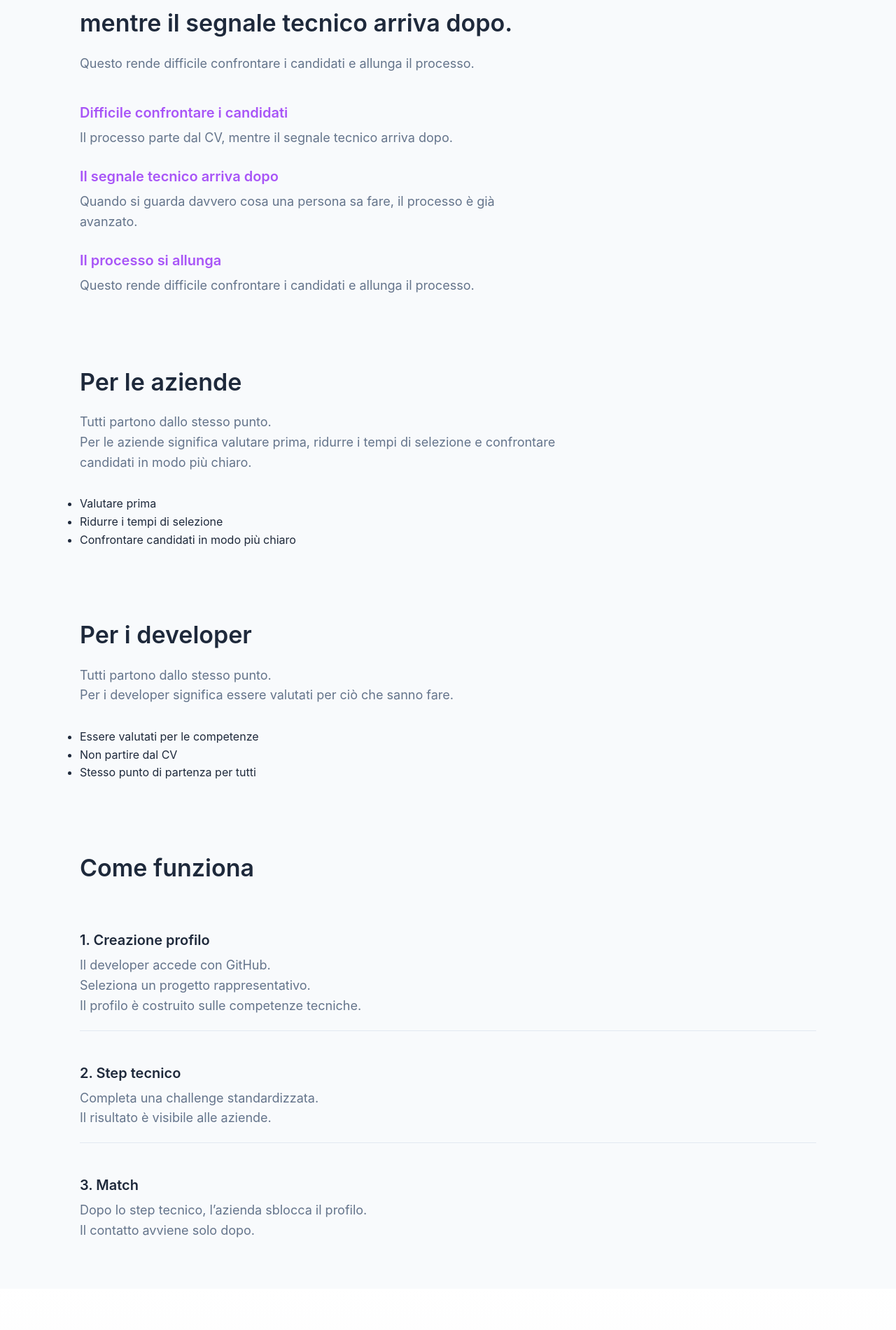
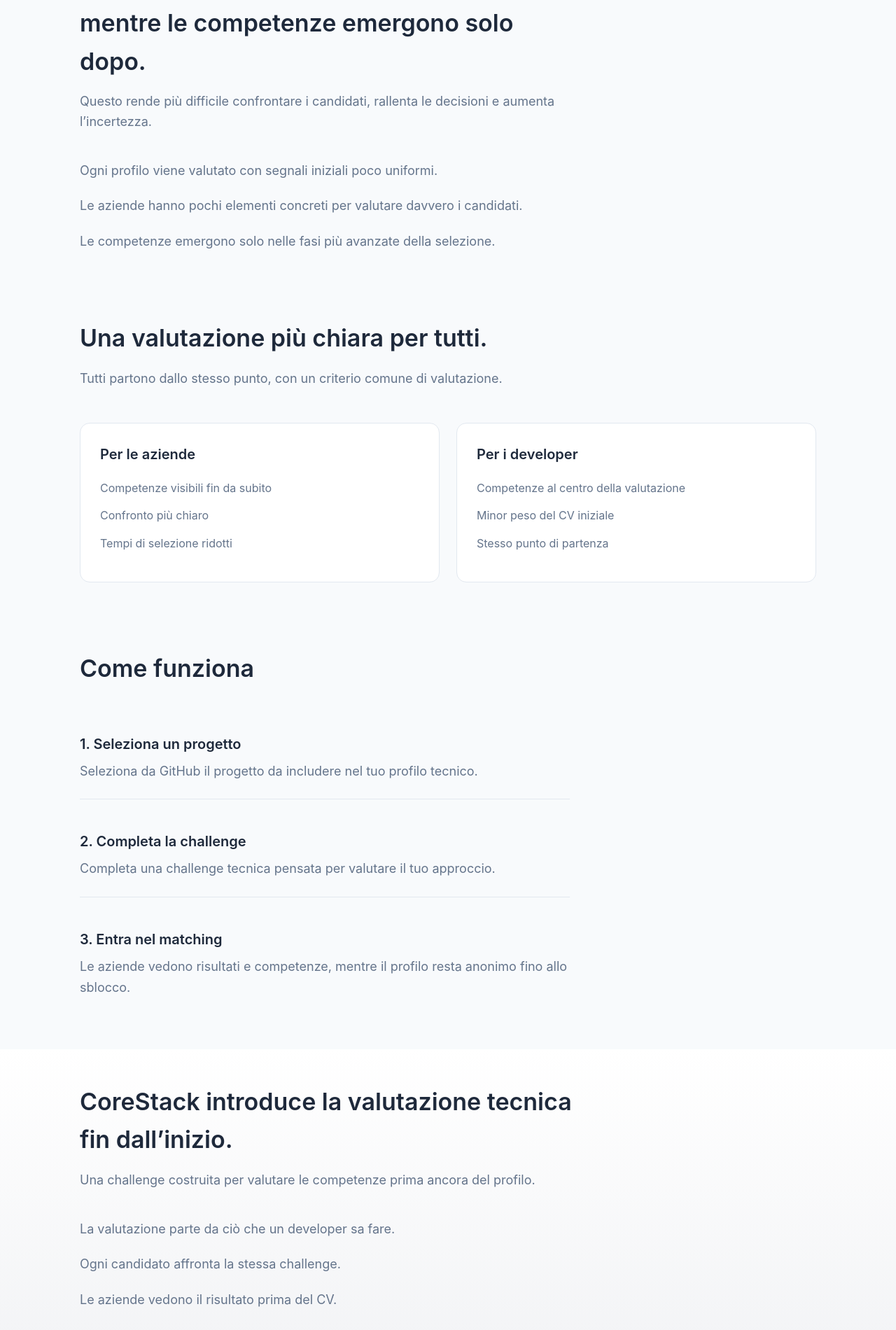
Before and after one commit to claudiasilvestri/CoreStack, a React (Vite) app: page / in a window 1280 px wide. Shown: the part 662-2562 px from the top of the page at 70% size. Built offline with nearby package versions, Linux system fonts and the light colour scheme.

Commit message:
feat: finalize homepage copy and messaging

```diff
--- a/src/app.jsx
+++ b/src/app.jsx
@@ -7,6 +7,7 @@ import DashboardDev from "./pages/dashboard-dev";
 import DashboardStartup from "./pages/dashboard-startup";
 import PublicProfile from "./pages/publicprofile";
 import ProtectedRoute from "./components/protectedroute";
+import Browse from "./pages/browse"
 
 function App() {
   return (
@@ -38,6 +39,8 @@ function App() {
         />
 
         <Route path="/profile/:id" element={<PublicProfile />} />
+
+       <Route path="/browse" element={<Browse />} />
       </Routes>
     </>
   );
--- /dev/null
+++ b/src/components/AudienceSection.jsx
@@ -0,0 +1,43 @@
+function AudienceSection() {
+  return (
+    <section className="section">
+      <div className="container section-center">
+
+        <div className="section-content">
+          <h2>Una valutazione più chiara per tutti.</h2>
+
+          <p className="section-sub">
+            Tutti partono dallo stesso punto, con un criterio comune di valutazione.
+          </p>
+        </div>
+
+        <div className="audience-grid">
+
+          <div className="audience-column">
+            <h3>Per le aziende</h3>
+
+            <ul>
+              <li>Competenze visibili fin da subito</li>
+              <li>Confronto più chiaro</li>
+              <li>Tempi di selezione ridotti</li>
+            </ul>
+          </div>
+
+          <div className="audience-column">
+            <h3>Per i developer</h3>
+
+            <ul>
+              <li>Competenze al centro della valutazione</li>
+              <li>Minor peso del CV iniziale</li>
+              <li>Stesso punto di partenza</li>
+            </ul>
+          </div>
+
+        </div>
+
+      </div>
+    </section>
+  );
+}
+
+export default AudienceSection;
--- a/src/components/ForCompanies.jsx
+++ /dev/null
@@ -1,31 +0,0 @@
-function ForCompanies() {
-  return (
-    <section className="section">
-      <div className="container section-center">
-        <div className="section-content">
-          <h2>Per le aziende</h2>
-
-          <p className="section-sub">
-            Tutti partono dallo stesso punto.
-          </p>
-
-          <p className="section-def">
-            Per le aziende significa valutare prima, ridurre i tempi di selezione e confrontare candidati in modo più chiaro.
-          </p>
-        </div>
-
-        <div className="cards-grid">
-          <div className="card">
-            <ul>
-              <li>Valutare prima</li>
-              <li>Ridurre i tempi di selezione</li>
-              <li>Confrontare candidati in modo più chiaro</li>
-            </ul>
-          </div>
-        </div>
-      </div>
-    </section>
-  );
-}
-
-export default ForCompanies;
--- a/src/components/ForDevelopers.jsx
+++ /dev/null
@@ -1,31 +0,0 @@
-function ForDevelopers() {
-  return (
-    <section className="section">
-      <div className="container section-center">
-        <div className="section-content">
-          <h2>Per i developer</h2>
-
-          <p className="section-sub">
-            Tutti partono dallo stesso punto.
-          </p>
-
-          <p className="section-def">
-            Per i developer significa essere valutati per ciò che sanno fare.
-          </p>
-        </div>
-
-        <div className="cards-grid">
-          <div className="card">
-            <ul>
-              <li>Essere valutati per le competenze</li>
-              <li>Non partire dal CV</li>
-              <li>Stesso punto di partenza per tutti</li>
-            </ul>
-          </div>
-        </div>
-      </div>
-    </section>
-  );
-}
-
-export default ForDevelopers;
--- a/src/components/ProblemSection.jsx
+++ b/src/components/ProblemSection.jsx
@@ -4,36 +4,21 @@ function ProblemSection() {
       <div className="container">
 
         <div className="section-content">
-          <h2>Il processo di selezione parte dal CV, mentre il segnale tecnico arriva dopo.</h2>
+          <h2>
+            Il processo di selezione parte dal CV, mentre le competenze emergono solo dopo.
+          </h2>
 
           <p className="section-sub">
-            Questo rende difficile confrontare i candidati e allunga il processo.
+            Questo rende più difficile confrontare i candidati, rallenta le decisioni e aumenta l’incertezza.
           </p>
         </div>
 
-        <div className="solution-points">
+        <div className="problem-text">
+          <p>Ogni profilo viene valutato con segnali iniziali poco uniformi.</p>
 
-          <div className="solution-point">
-            <h3>Difficile confrontare i candidati</h3>
-            <p>
-              Il processo parte dal CV, mentre il segnale tecnico arriva dopo.
-            </p>
-          </div>
+          <p>Le aziende hanno pochi elementi concreti per valutare davvero i candidati.</p>
 
-          <div className="solution-point">
-            <h3>Il segnale tecnico arriva dopo</h3>
-            <p>
-              Quando si guarda davvero cosa una persona sa fare, il processo è già avanzato.
-            </p>
-          </div>
-
-          <div className="solution-point">
-            <h3>Il processo si allunga</h3>
-            <p>
-              Questo rende difficile confrontare i candidati e allunga il processo.
-            </p>
-          </div>
-
+          <p>Le competenze emergono solo nelle fasi più avanzate della selezione.</p>
         </div>
 
       </div>
--- a/src/components/ProcessSection.jsx
+++ b/src/components/ProcessSection.jsx
@@ -6,22 +6,24 @@ function ProcessSection() {
 
         <div className="steps">
           <div className="step">
-            <h3>1. Creazione profilo</h3>
-            <p>Il developer accede con GitHub.</p>
-            <p>Seleziona un progetto rappresentativo.</p>
-            <p>Il profilo è costruito sulle competenze tecniche.</p>
+            <h3>1. Seleziona un progetto</h3>
+            <p>
+              Seleziona da GitHub il progetto da includere nel tuo profilo tecnico.
+            </p>
           </div>
 
           <div className="step">
-            <h3>2. Step tecnico</h3>
-            <p>Completa una challenge standardizzata.</p>
-            <p>Il risultato è visibile alle aziende.</p>
+            <h3>2. Completa la challenge</h3>
+            <p>
+              Completa una challenge tecnica pensata per valutare il tuo approccio.
+            </p>
           </div>
 
           <div className="step">
-            <h3>3. Match</h3>
-            <p>Dopo lo step tecnico, l’azienda sblocca il profilo.</p>
-            <p>Il contatto avviene solo dopo.</p>
+            <h3>3. Entra nel matching</h3>
+            <p>
+              Le aziende vedono risultati e competenze, mentre il profilo resta anonimo fino allo sblocco.
+            </p>
           </div>
         </div>
       </div>
--- a/src/components/SolutionSection.jsx
+++ b/src/components/SolutionSection.jsx
@@ -1,40 +1,24 @@
 function SolutionSection() {
   return (
     <section className="section section-alt">
-      <div className="container section-center">
+      <div className="container">
 
         <div className="section-content">
-          <h2>Un nuovo punto di partenza.</h2>
+          <h2>
+            CoreStack introduce la valutazione tecnica fin dall’inizio.
+          </h2>
 
           <p className="section-sub">
-            CoreStack sposta il primo step sulle competenze, attraverso una challenge tecnica e realistica.
-            Le aziende vedono prima il risultato, e solo dopo il CV.
+            Una challenge costruita per valutare le competenze prima ancora del profilo.
           </p>
         </div>
 
-        <div className="solution-points">
+        <div className="solution-text">
+          <p>La valutazione parte da ciò che un developer sa fare.</p>
 
-          <div className="solution-point">
-            <h3>Competenze prima del profilo</h3>
-            <p>
-              CoreStack sposta il primo step sulle competenze.
-            </p>
-          </div>
+          <p>Ogni candidato affronta la stessa challenge.</p>
 
-          <div className="solution-point">
-            <h3>Step tecnico iniziale</h3>
-            <p>
-              Attraverso una challenge tecnica e realistica.
-            </p>
-          </div>
-
-          <div className="solution-point">
-            <h3>Risultato prima del CV</h3>
-            <p>
-              Le aziende vedono prima il risultato, e solo dopo il CV.
-            </p>
-          </div>
-
+          <p>Le aziende vedono il risultato prima del CV.</p>
         </div>
 
       </div>
--- a/src/components/hero.jsx
+++ b/src/components/hero.jsx
@@ -9,7 +9,7 @@ function Hero() {
           </h1>
 
           <p>
-            Uno step tecnico iniziale, condiviso tra frontend developer e aziende.
+            Una challenge tecnica costruita sulle competenze richieste dal mercato.
           </p>
         </div>
 
--- a/src/layout/home.css
+++ b/src/layout/home.css
@@ -1,3 +1,7 @@
+/* =========================
+   HERO
+========================= */
+
 .hero {
   padding: 140px 0 100px;
 }
@@ -9,7 +13,7 @@
 .hero h1 {
   font-size: 50px;
   font-weight: 600;
-  color: #1e293b;
+  color: var(--text);
 }
 
 .hero p {
@@ -25,38 +29,69 @@
   margin-top: 32px;
   display: flex;
   gap: 16px;
+  flex-wrap: wrap;
 }
+
+
+/* =========================
+   SECTION VARIANT
+========================= */
 
 .section-alt {
   background: linear-gradient(to bottom, #ffffff, #f3f4f6);
 }
 
-.solution-points {
+
+/* =========================
+   PROBLEM
+========================= */
+
+.problem-text {
   margin-top: 40px;
   display: flex;
   flex-direction: column;
-  gap: 24px;
+  gap: 20px;
+  max-width: 700px;
 }
 
-.solution-point {
-  max-width: 600px;
-  text-align: left;
+.problem-text p {
+  font-size: 18px;
+  line-height: 1.7;
+  color: var(--muted);
 }
 
-.solution-point h3 {
-  color: var(--primary);
-  margin-bottom: 6px;
+/* =========================
+   SOLUTION
+========================= */
+
+.solution-text {
+  margin-top: 40px;
+  display: flex;
+  flex-direction: column;
+  gap: 20px;
+  max-width: 700px;
 }
+
+.solution-text p {
+  font-size: 18px;
+  line-height: 1.7;
+  color: var(--muted);
+}
+
+/* =========================
+   PROCESS
+========================= */
 
 .steps {
   display: grid;
-  gap: 24px;
+  gap: 20px;
   margin-top: 40px;
 }
 
 .step {
-  padding: 20px 0;
+  padding: 24px 0;
   border-bottom: 1px solid var(--border);
+  max-width: 700px;
 }
 
 .step:last-child {
@@ -64,17 +99,80 @@
 }
 
 .step h3 {
-  margin-bottom: 6px;
+  margin-bottom: 8px;
+  font-weight: 600;
+  color: var(--text);
 }
+
+.step p {
+  color: var(--muted);
+  line-height: 1.7;
+}
+
+/* =========================
+   AUDIENCE SECTION
+========================= */
+
+.audience-grid {
+  margin-top: 48px;
+  display: grid;
+  grid-template-columns: repeat(2, 1fr);
+  gap: 24px;
+}
+
+.audience-column {
+  padding: 28px;
+  background: white;
+  border: 1px solid var(--border);
+  border-radius: 14px;
+  text-align: left;
+}
+
+.audience-column h3 {
+  margin-bottom: 20px;
+  color: var(--text);
+}
+
+.audience-column ul {
+  list-style: none;
+  padding: 0;
+  margin: 0;
+}
+
+.audience-column li {
+  margin-bottom: 14px;
+  color: var(--muted);
+  line-height: 1.6;
+}
+
+/* =========================
+   CTA
+========================= */
 
 .cta-section {
   text-align: center;
 }
 
-.cta-buttons {
-  margin-top: 32px;
-  display: flex;
+.cta-section .cta-buttons {
   justify-content: center;
-  gap: 16px;
-  flex-wrap: wrap;
 }
+
+
+/* =========================
+   RESPONSIVE
+========================= */
+
+@media (max-width: 768px) {
+  .hero h1 {
+    font-size: 40px;
+  }
+
+  .audience-grid {
+    grid-template-columns: 1fr;
+  }
+
+  .cta-buttons {
+    flex-direction: column;
+    align-items: center;
+  }
+}
--- a/src/pages/home.jsx
+++ b/src/pages/home.jsx
@@ -4,8 +4,7 @@ import { useAuth } from "../context/authcontext";
 
 import Hero from "../components/hero";
 import ProblemSection from "../components/ProblemSection";
-import ForCompanies from "../components/ForCompanies";
-import ForDevelopers from "../components/ForDevelopers";
+import AudienceSection from "../components/AudienceSection";
 import ProcessSection from "../components/ProcessSection";
 import SolutionSection from "../components/SolutionSection";
 import CTASection from "../components/CTASection";
@@ -33,9 +32,7 @@ function Home() {
 
       <ProblemSection />
 
-      <ForCompanies />
-
-      <ForDevelopers />
+      <AudienceSection />
 
       <ProcessSection />
 
```
Also changed, not shown: src/components/navbar.jsx (+10 -6 lines), src/pages/browse.jsx (added, +84 -0 lines).
